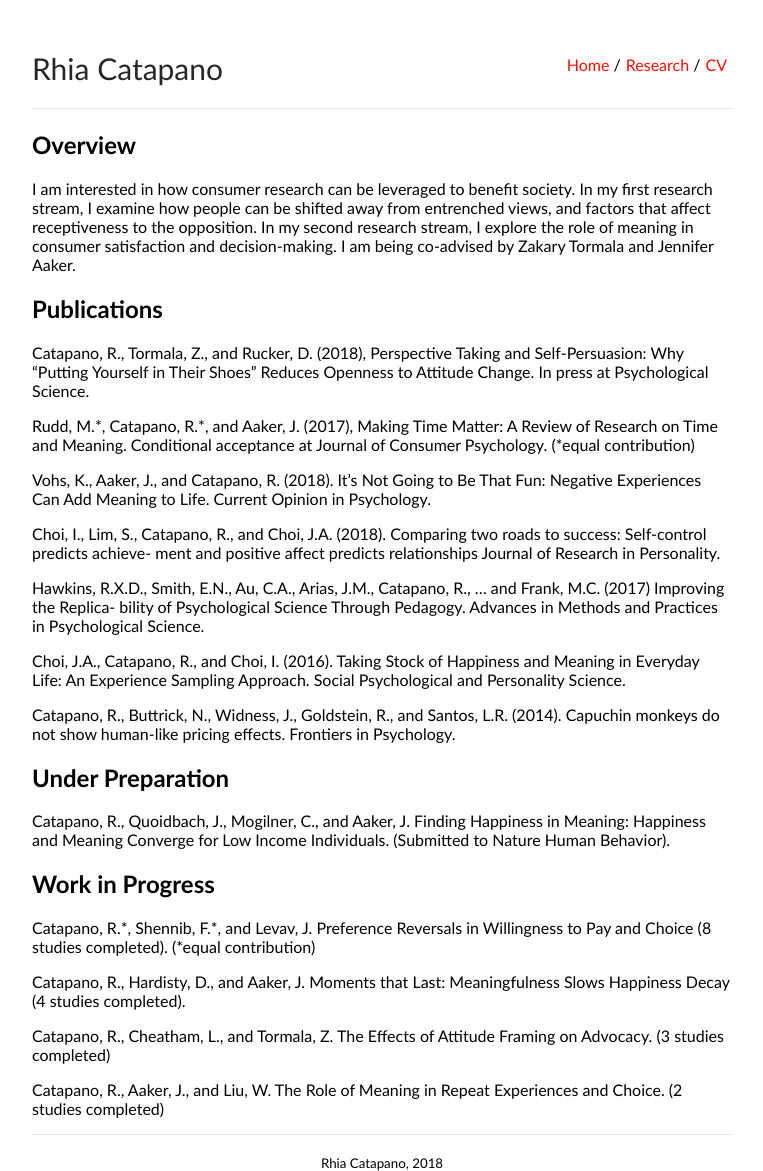
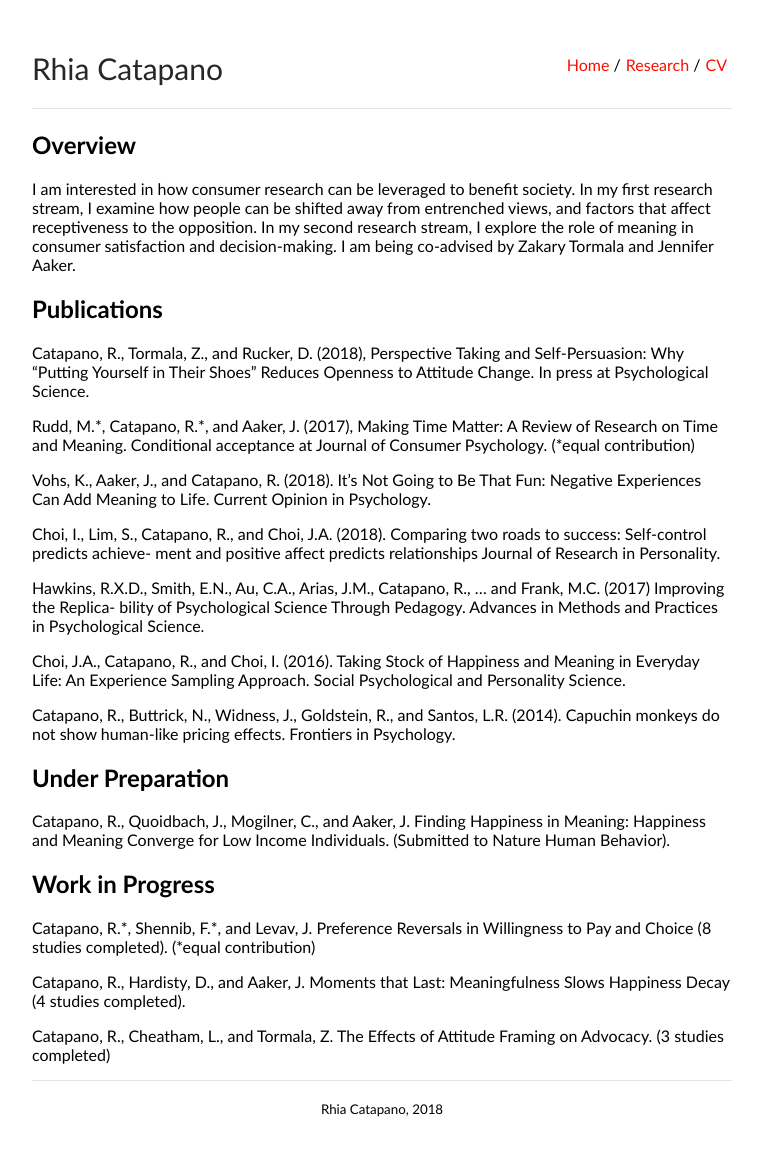
Before and after one commit to catapano/catapano.github.io, a Jekyll site: the page built from research.md, in a window 1280 px wide. Shown: the whole page, without its empty margins (258-1021 px from the left). Built offline with Jekyll 4.4.1, drawn with Linux system fonts in a browser that asks for light colours; our own code applies the rules of GitHub Pages for plain Markdown files; after the commit the page ends 1117 px from its top, so only the background shows below that.

Commit message:
Get rid of Wendy Liu Project

```diff
--- a/research.md
+++ b/research.md
@@ -41,5 +41,3 @@ Catapano, R.\*, Shennib, F.\*, and Levav, J. Preference Reversals in Willingness
 Catapano, R., Hardisty, D., and Aaker, J. Moments that Last: Meaningfulness Slows Happiness Decay (4 studies completed).
 
 Catapano, R., Cheatham, L., and Tormala, Z. The Effects of Attitude Framing on Advocacy. (3 studies completed)
-
-Catapano, R., Aaker, J., and Liu, W. The Role of Meaning in Repeat Experiences and Choice. (2 studies completed)
```
Also changed, not shown: 1 other file.
